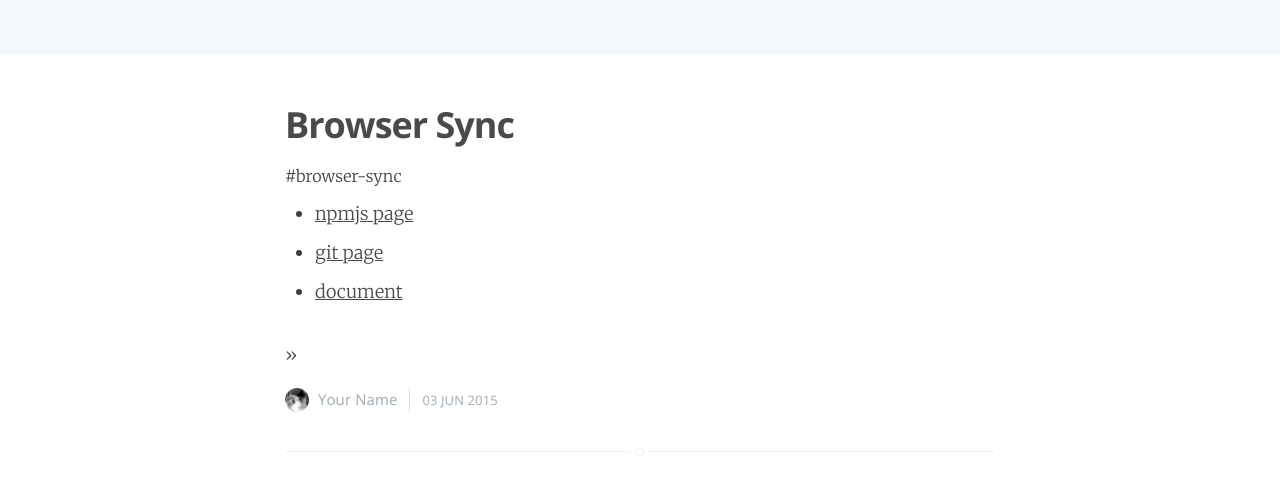
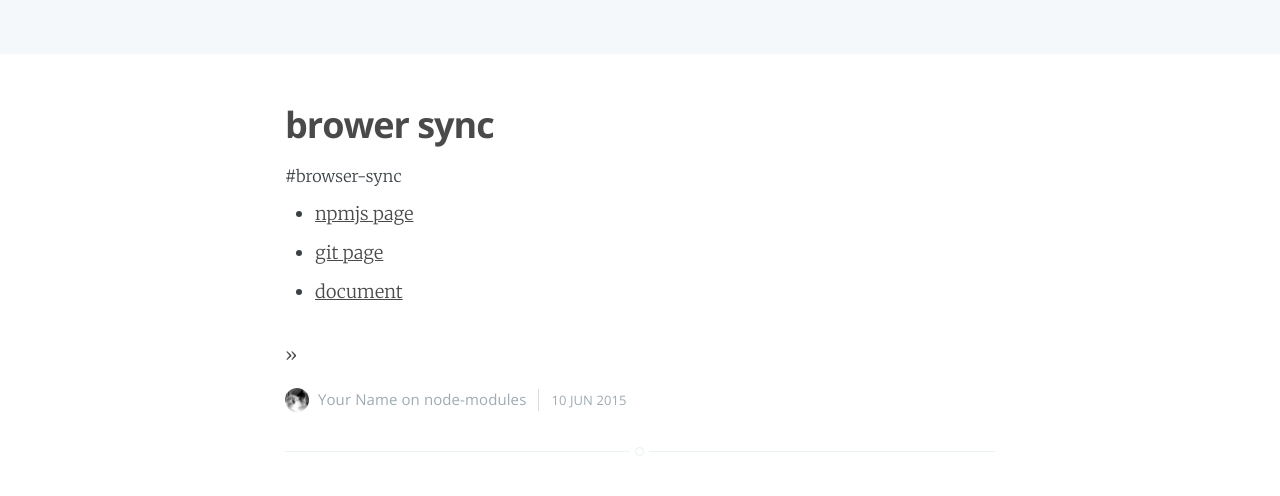
Before and after one commit to eyekorea/eyekorea.github.com, a Jekyll site: the page built from index.html, in a window 1280 px wide. Shown: the part 306-802 px from the top of the page. Built offline with Jekyll 4.4.1, drawn with Linux system fonts in a browser that asks for light colours; Markdown is read by kramdown in place of the engine named in the settings; the list of posts is cut into pages by our own code.

Commit message:
test 중..

```diff
--- a/_posts/2015-06-03-browser-sync.markdown
+++ b/_posts/2015-06-03-browser-sync.markdown
@@ -1,3 +1,10 @@
+---
+layout: post
+title:  "brower sync"
+date:   2015-06-10 17:00:00
+categories: node-modules
+---
+
 #browser-sync
 - [npmjs page](https://www.npmjs.com/package/browser-sync)
 - [git page](https://github.com/browsersync/browser-sync)
```
